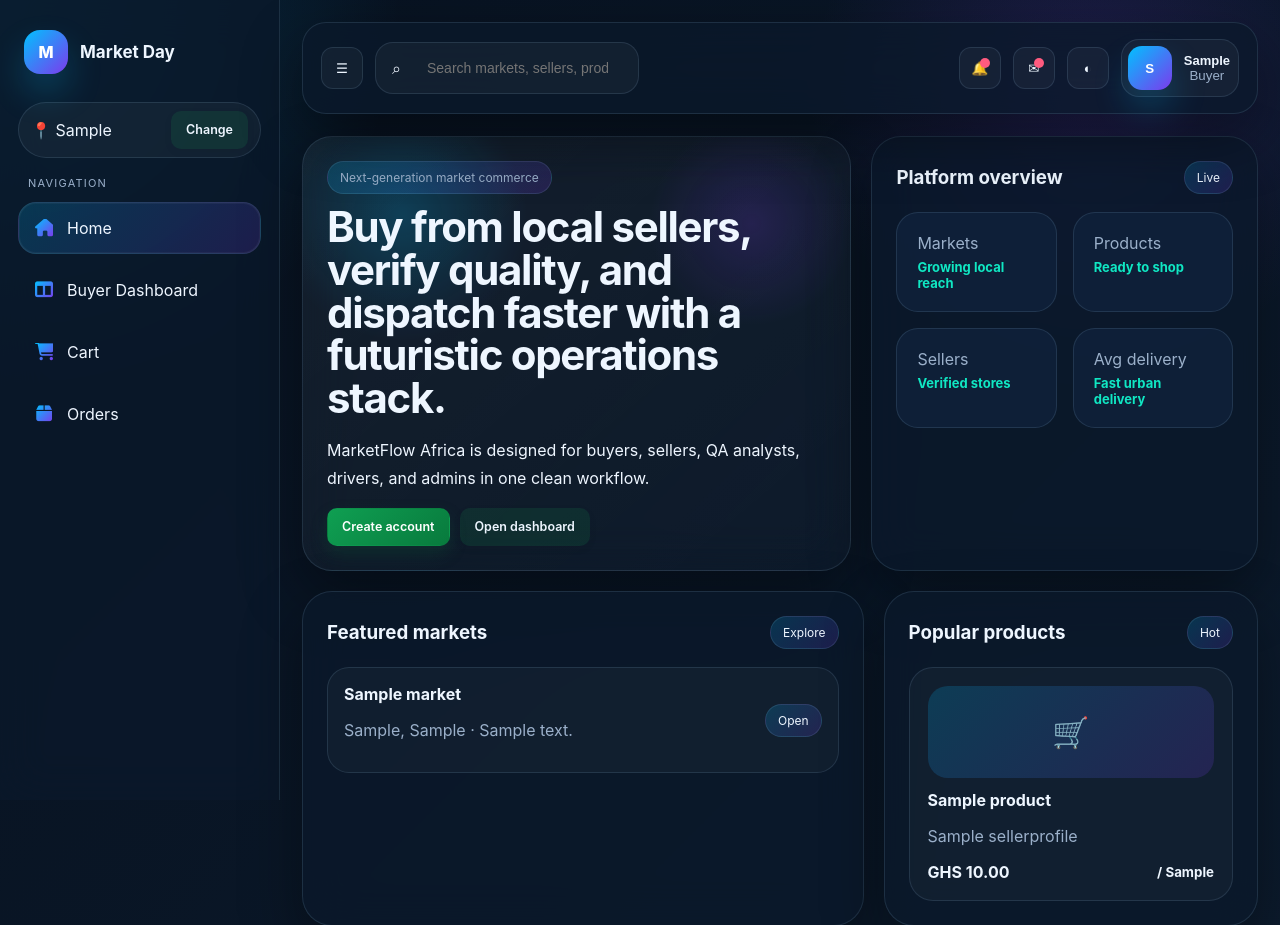
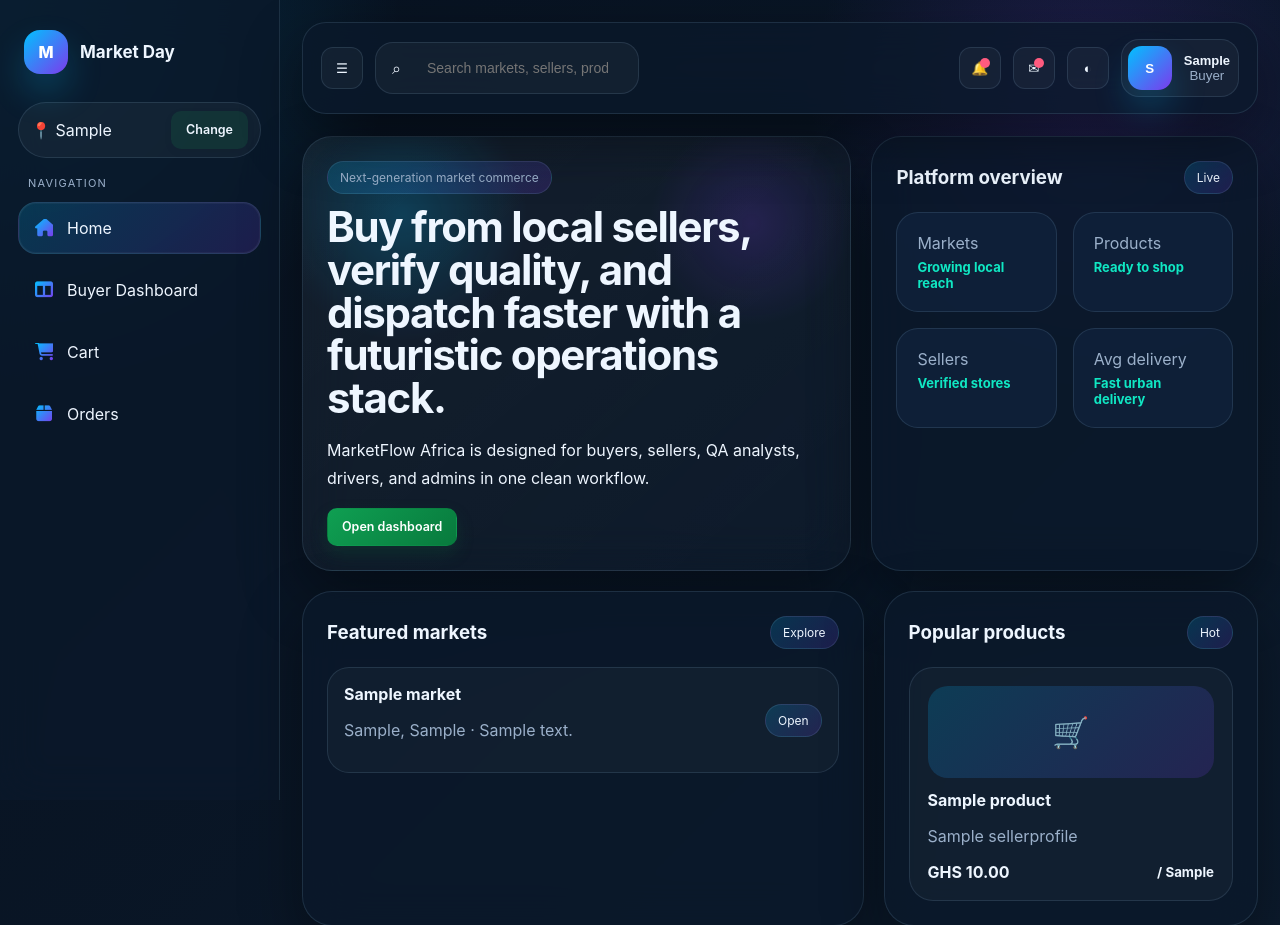
Before and after one commit to csbrotherslabs/market_day, a Django app: page / in a window 1280 px wide. Shown: the top 925 px of the page. Run offline with Django 5.2, Linux system fonts and the light colour scheme; a user stored in the database is signed in; tables that the repository leaves empty hold one stand-in row (values such as "Sample post").

Commit message:
Fix home auth action visibility

```diff
--- a/templates/core_app/home.html
+++ b/templates/core_app/home.html
@@ -7,11 +7,23 @@
     <h2>Buy from local sellers, verify quality, and dispatch faster with a futuristic operations stack.</h2>
     <p>MarketFlow Africa is designed for buyers, sellers, QA analysts, drivers, and admins in one clean workflow.</p>
     <div class="hero-actions">
-      <a class="btn btn-primary" href="{% url 'register' %}">Create account</a>
-      {% if user.is_authenticated and user.profile.role == 'BUYER' %}
-      <a class="btn btn-secondary" href="{% url 'buyer_dashboard' %}">Open dashboard</a>
+      {% if user.is_authenticated %}
+        {% if user.profile.role == 'BUYER' %}
+          <a class="btn btn-primary" href="{% url 'buyer_dashboard' %}">Open dashboard</a>
+        {% elif user.profile.role == 'SELLER' %}
+          <a class="btn btn-primary" href="{% url 'seller_dashboard' %}">Open dashboard</a>
+        {% elif user.profile.role == 'QA' %}
+          <a class="btn btn-primary" href="{% url 'qa_dashboard' %}">Open dashboard</a>
+        {% elif user.profile.role == 'DRIVER' %}
+          <a class="btn btn-primary" href="{% url 'driver_dashboard' %}">Open dashboard</a>
+        {% elif user.profile.role == 'ADMIN_STAFF' %}
+          <a class="btn btn-primary" href="{% url 'admin_dashboard' %}">Open dashboard</a>
+        {% elif user.profile.role == 'SUPER_USER' %}
+          <a class="btn btn-primary" href="{% url 'buyer_dashboard' %}">Open dashboard</a>
+        {% endif %}
       {% else %}
-      <a class="btn btn-secondary" href="{% url 'login' %}">Sign in</a>
+        <a class="btn btn-primary" href="{% url 'register' %}">Create account</a>
+        <a class="btn btn-secondary" href="{% url 'login' %}">Sign in</a>
       {% endif %}
     </div>
   </div>
```
